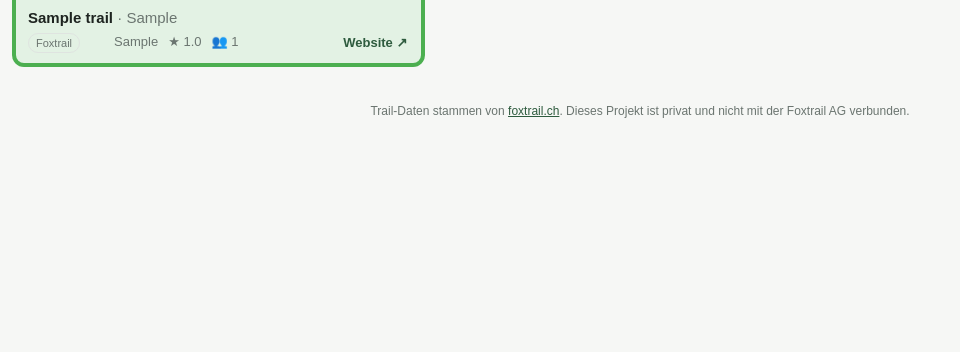
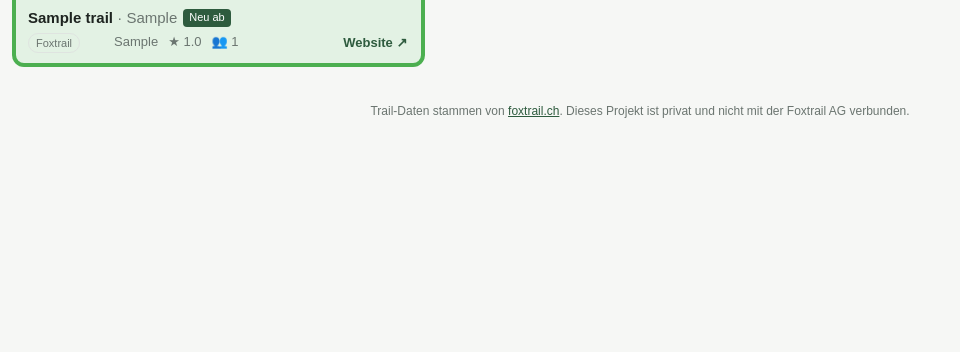
Before and after one commit to brunoz78/foxtrail-tracker, a Flask app: page /?ansicht=kacheln in a window 1280 px wide. Shown: the part 448-800 px from the top of the page, without its empty margins (0-960 px from the left). Run offline with Flask 3, Linux system fonts and the light colour scheme; the visitor is signed in with stand-in values (Sample User, id 1); tables that the repository leaves empty hold one stand-in row (values such as "Sample post").

Commit message:
Kacheln: 'Neu ab' hinter dem Ort statt im Bild
Co-Authored-By: Claude Opus 5 <noreply@anthropic.com>

```diff
--- a/foxtrail/static/style.css
+++ b/foxtrail/static/style.css
@@ -193,7 +193,10 @@ a.kfox:hover, a.kfox:focus-visible { text-decoration: underline; }
 .kstatus { position: absolute; right: 8px; top: 8px; margin: 0; box-shadow: 0 1px 3px rgba(0,0,0,.3); }
 .kstatus.tag:not(.new):not(.warn) { background: var(--card); color: var(--text); }
 .ktext { padding: 8px 12px 10px; }
-.ktitel { overflow: hidden; text-overflow: ellipsis; white-space: nowrap; }
+/* Name · Ort wird bei Platzmangel gekuerzt, das Etikett "Neu ab" dahinter bleibt ganz sichtbar */
+.ktitel { display: flex; align-items: center; gap: 6px; }
+.kname { min-width: 0; overflow: hidden; text-overflow: ellipsis; white-space: nowrap; }
+.ktitel .tag { flex-shrink: 0; margin: 0; }
 .kmeta { display: flex; flex-wrap: wrap; gap: 4px 10px; align-items: center; margin-top: 4px; font-size: 13px; color: var(--muted); }
 
 /* ---- Statistik ----------------------------------------------------------- */
--- a/foxtrail/templates/index.html
+++ b/foxtrail/templates/index.html
@@ -135,11 +135,11 @@
       {% elif t.bild_url %}<img class="titel" src="{{ url_for('titelbild', tid=t.id) }}" alt="" loading="lazy" onerror="this.remove()">{% endif %}
       {% if t.gemacht %}<span class="khaken" title="Gemacht">✔{% if t.gemacht_datum %} {{ t.gemacht_datum|datum }}{% endif %}</span>{% endif %}
       {% if t.quelle == 'manual' %}<span class="kstatus tag">manuell</span>
-      {% elif not t.im_angebot %}<span class="kstatus tag warn">nicht mehr im Angebot</span>
-      {% elif t.neu %}<span class="kstatus tag new">Neu ab {{ t.neu_seit|mmjj }}</span>{% endif %}
+      {% elif not t.im_angebot %}<span class="kstatus tag warn">nicht mehr im Angebot</span>{% endif %}
     </div>
     <div class="ktext">
-      <div class="ktitel"><b>{{ t.name }}</b> <span class="muted">· {{ t.ort }}</span></div>
+      <div class="ktitel"><span class="kname"><b>{{ t.name }}</b> <span class="muted">· {{ t.ort }}</span></span>
+        {% if t.neu and t.im_angebot and t.quelle != 'manual' %}<span class="tag new">Neu ab {{ t.neu_seit|mmjj }}</span>{% endif %}</div>
       <div class="kmeta">{{ typ_badge(t) }}
         {% if t.schwierigkeit %}<span class="grad grad-{{ t.schwierigkeit }}">{{ t.grad_label }}</span>{% endif %}
         {% if t.dauer %}<span>{{ t.dauer|dauer }}</span>{% endif %}
```
